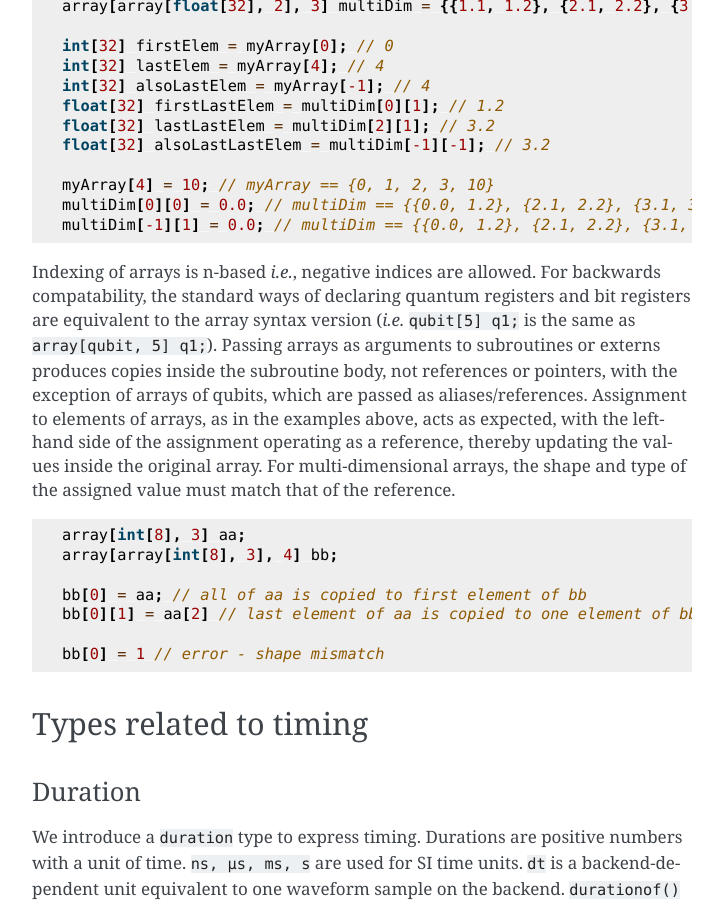
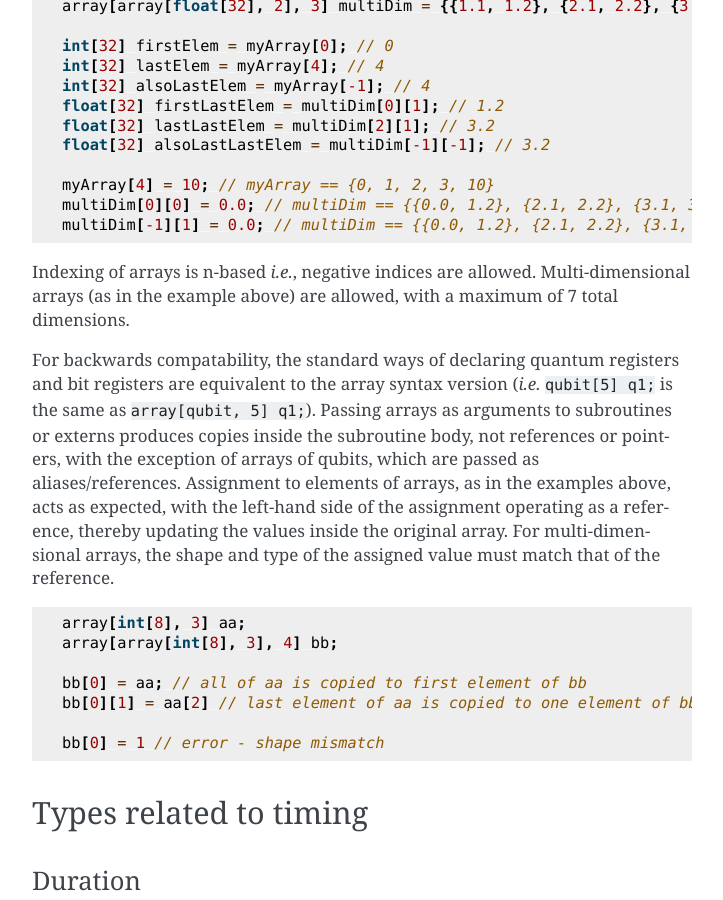
Before and after one commit to openqasm/openqasm, a Sphinx documentation site: the page built from source/language/types.rst, in a window 1280 px wide and 900 px high, scrolled down 5433 px. Shown: the whole window, without its empty margins (388-1111 px from the left). Built offline with Sphinx 7.4.7, drawn with Linux system fonts in a browser that asks for light colours; pages that are not in the unit, such as notebooks, are missing from menus; cross-references to code outside the pages are shown as plain code.

Commit message:
Max of 7 dimensions for multi-dimensional arrays

```diff
--- a/source/language/types.rst
+++ b/source/language/types.rst
@@ -292,6 +292,9 @@ can be accessed, using the following general syntax:
    multiDim[-1][1] = 0.0; // multiDim == {{0.0, 1.2}, {2.1, 2.2}, {3.1, 0.0}}
 
 Indexing of arrays is n-based *i.e.*, negative indices are allowed.
+Multi-dimensional arrays (as in the example above) are allowed, with a maximum
+of 7 total dimensions.
+
 For backwards compatability, the standard
 ways of declaring quantum registers and bit registers are equivalent to the
 array syntax version (*i.e.* ``qubit[5] q1;`` is the same as
```
